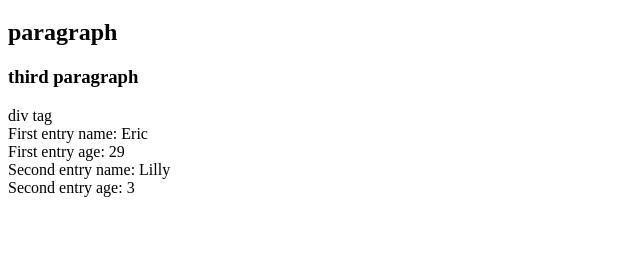
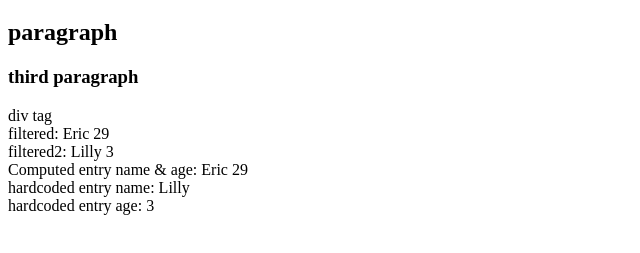
Before and after one commit to richardse08/pool-pros, a website: page public/index.html in a window 1280 px wide. Shown: the part 61-314 px from the top of the page, without its empty margins (0-640 px from the left). Drawn offline with nearby package versions, Linux system fonts and the light colour scheme.

Commit message:
checkpoint pre heroku

```diff
--- a/package.json
+++ b/package.json
@@ -2,7 +2,7 @@
   "name": "pool-pros",
   "version": "1.0.0",
   "description": "Pool Pros replica site using Vue to handle front end",
-  "main": "index.js",
+  "main": "server.js",
   "scripts": {
     "test": "echo \"Error: no test specified\" && exit 1"
   },
--- a/public/app.js
+++ b/public/app.js
@@ -10,16 +10,27 @@ const app = new Vue({
             age: '3'
         }
     },
+    computed: {
+        ericNameAge() {
+            return `${this.item1.name} ${this.item1.age}`
+        },
+    },
+    filters: {
+        fullName(value) {
+            return `${value.name} ${value.age}`
+        }
+    },
     template: `
         <div>
             <h1>header</h1>
             <h2>paragraph</h2>
             <h3>third paragraph</h3>
             <div>div tag</div>
-            <div>First entry name: {{item1.name}}</div>
-            <div>First entry age: {{item1.age}}</div>
-            <div>Second entry name: {{item2.name}}</div>
-            <div>Second entry age: {{item2.age}}</div>
+            <div>filtered: {{item1 | fullName}}</div>
+            <div>filtered2: {{item2 | fullName}}</div>
+            <div>Computed entry name & age: {{ericNameAge}}</div>
+            <div>hardcoded entry name: {{item2.name}}</div>
+            <div>hardcoded entry age: {{item2.age}}</div>
         </div>
     `
 })
```
Also changed, not shown: public/index.html (+0 -10 lines).
